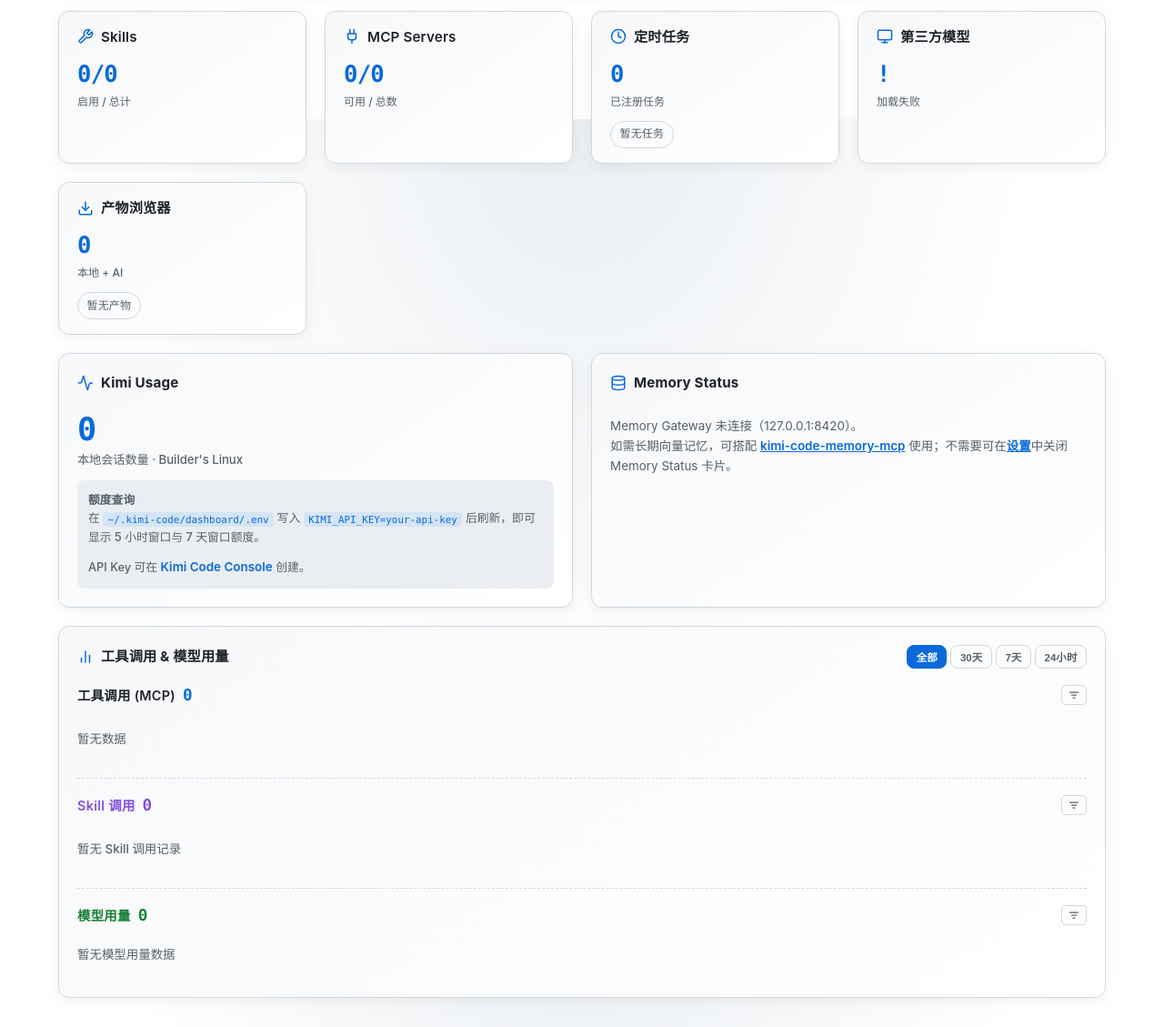
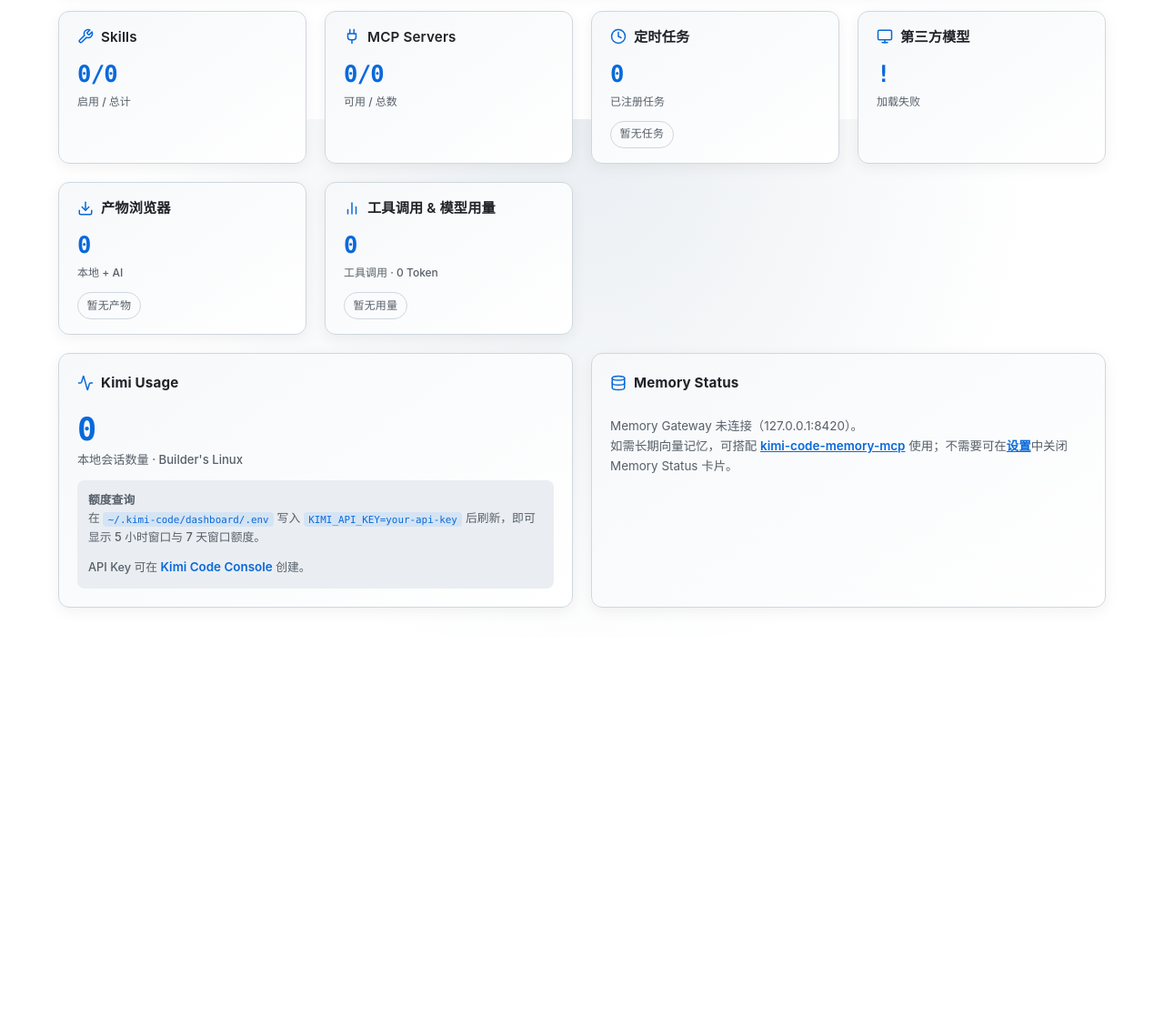
Before and after one commit to perinchiang/kimi-code-dashboard, a Flask app: page / in a window 1280 px wide. Shown: the part 669-1798 px from the top of the page at 91% size. After the commit the page ends 1338 px from the top, so only its background shows below. Run offline with Flask 3, Linux system fonts and the light colour scheme; data that the repository does not hold is empty.

Commit message:
feat: 恢复 Skill 调用次数、Tool Model 详情页等改动

```diff
--- a/routes/skills.py
+++ b/routes/skills.py
@@ -12,6 +12,8 @@ from flask import Blueprint, jsonify, request
 
 from config import AGENTS_DIR, SKILL_LOCK, log
 from services.helpers import parse_skill_frontmatter, safe_json_load
+from services.wire_parser import get_tool_usage
+from services.wire_parser import get_tool_usage
 
 bp = Blueprint("skills", __name__)
 
@@ -55,7 +57,7 @@ def _save_lock(lock: dict) -> bool:
         return False
 
 
-def _skill_info(skill_id: str, meta: dict) -> dict:
+def _skill_info(skill_id: str, meta: dict, call_count: int = 0) -> dict:
     skill_path = AGENTS_DIR / meta.get("skillPath", f"skills/{skill_id}/SKILL.md")
     if not skill_path.exists():
         skill_path = AGENTS_DIR / "skills" / skill_id / "SKILL.md"
@@ -73,6 +75,7 @@ def _skill_info(skill_id: str, meta: dict) -> dict:
         "sourceUrl": meta.get("sourceUrl", ""),
         "installedAt": meta.get("installedAt", ""),
         "local": local,
+        "callCount": call_count,
     }
 
 
@@ -82,15 +85,23 @@ def api_skills():
     skills = []
     disabled_ids = set()
 
+    # Skill call counts from wire.jsonl (all-time total)
+    try:
+        tool_usage = get_tool_usage()
+        skill_counts = {item["name"]: item["count"] for item in tool_usage.get("skills", [])}
+    except Exception as e:
+        log.warning("Failed to load skill usage for /api/skills: %s", e)
+        skill_counts = {}
+
     # Enabled skills from lock file
     for skill_id, meta in lock.get("skills", {}).items():
-        info = _skill_info(skill_id, meta)
+        info = _skill_info(skill_id, meta, skill_counts.get(skill_id, 0))
         info["enabled"] = True
         skills.append(info)
 
     # Disabled skills from lock file
     for skill_id, meta in lock.get("disabled", {}).items():
-        info = _skill_info(skill_id, meta)
+        info = _skill_info(skill_id, meta, skill_counts.get(skill_id, 0))
         info["enabled"] = False
         skills.append(info)
         disabled_ids.add(skill_id)
@@ -112,6 +123,7 @@ def api_skills():
                         "installedAt": "",
                         "local": True,
                         "enabled": True,
+                        "callCount": skill_counts.get(skill_dir.name, 0),
                     })
 
     skills.sort(key=lambda s: s["name"].lower())
--- a/static/css/style.css
+++ b/static/css/style.css
@@ -1124,6 +1124,14 @@ main { max-width: 1200px; margin: 0 auto; padding: 1rem 1.5rem 2rem; }
 .seg-stats { margin-left: auto; padding-right: 0.4rem; font-size: 0.78rem; font-weight: 450; color: var(--text-secondary); }
 .seg-stats strong { color: var(--text); font-family: var(--mono); }
 .seg-divider { width: 1px; align-self: stretch; margin: 0.2rem 0.15rem; background: var(--border); flex-shrink: 0; }
+.seg-sort-select {
+    background: var(--bg-tertiary); color: var(--text-secondary); border: 1px solid var(--border);
+    border-radius: calc(var(--radius-sm) - 2px); padding: 0 0.5rem; font-size: 0.75rem; font-weight: 500;
+    height: 1.7rem; line-height: 1.7rem; cursor: pointer; outline: none;
+    margin-left: 0.25rem; flex-shrink: 0;
+}
+.seg-sort-select:hover { border-color: var(--text-tertiary); color: var(--text); }
+.seg-sort-select:focus { border-color: var(--accent); }
 
 .skill-grid, .mcp-grid { display: grid; grid-template-columns: repeat(auto-fill, minmax(300px, 1fr)); gap: 1rem; margin-top: 0.5rem; }
 .skill-card, .mcp-card {
@@ -1144,6 +1152,7 @@ main { max-width: 1200px; margin: 0 auto; padding: 1rem 1.5rem 2rem; }
 }
 .skill-card-meta, .mcp-card-meta { font-size: 0.73rem; color: var(--text-tertiary); font-family: var(--sans); font-weight: 450; line-height: 1.6; }
 .skill-card-meta .label, .mcp-card-meta .label { color: var(--text-secondary); font-weight: 500; }
+.skill-call-count { color: var(--text-secondary); font-weight: 500; }
 .mcp-card-command {
     margin-top: 0.5rem; padding: 0.45rem 0.6rem; background: var(--bg); border: 1px solid var(--border);
     border-radius: var(--radius-sm); font-family: var(--mono); font-size: 0.72rem; color: var(--text-secondary);
--- a/templates/index.html
+++ b/templates/index.html
@@ -19,7 +19,7 @@
         } catch (e) {}
     })();
     </script>
-    <link rel="stylesheet" href="/static/css/style.css?v=45">
+    <link rel="stylesheet" href="/static/css/style.css?v=49">
 </head>
 <body>
     <header>
@@ -165,6 +165,17 @@
                     </div>
                     <div id="artifactsMiniStatus" class="tasks-mini-status"></div>
                 </a>
+                <a href="#/tool-model" class="mini-card" id="toolModelMiniCard">
+                    <div class="mini-card-header">
+                        <svg viewBox="0 0 24 24" fill="none" stroke="currentColor" stroke-width="2" stroke-linecap="round" stroke-linejoin="round"><line x1="18" y1="20" x2="18" y2="10"/><line x1="12" y1="20" x2="12" y2="4"/><line x1="6" y1="20" x2="6" y2="14"/></svg>
+                        工具调用 & 模型用量
+                    </div>
+                    <div class="mini-card-right">
+                        <span class="metric" id="toolModelMiniMetric"><div class="skeleton sk-metric"></div></span>
+                        <span class="metric-label" id="toolModelMiniLabel">加载中</span>
+                    </div>
+                    <div id="toolModelMiniStatus" class="tasks-mini-status"></div>
+                </a>
             </div>
 
             <!-- Kimi Usage -->
@@ -188,51 +199,6 @@
                 <div id="memoryTooltip" class="chart-tooltip"></div>
             </section>
 
-            <!-- Tool + Model Usage -->
-            <section id="section-tool-model" class="card" style="grid-column: 1 / -1; animation-delay: 0.4s;">
-                <h2>
-                    <svg viewBox="0 0 24 24" fill="none" stroke="currentColor" stroke-width="2" stroke-linecap="round" stroke-linejoin="round"><line x1="18" y1="20" x2="18" y2="10"/><line x1="12" y1="20" x2="12" y2="4"/><line x1="6" y1="20" x2="6" y2="14"/></svg>
-                    工具调用 & 模型用量
-                    <div class="lb-window-tabs" id="lbWindowTabs">
-                        <button class="lb-window-tab active" data-window="all" onclick="setLbWindow('all')">全部</button>
-                        <button class="lb-window-tab" data-window="30d" onclick="setLbWindow('30d')">30天</button>
-                        <button class="lb-window-tab" data-window="7d" onclick="setLbWindow('7d')">7天</button>
-                        <button class="lb-window-tab" data-window="24h" onclick="setLbWindow('24h')">24小时</button>
-                    </div>
-                </h2>
-                <div class="lb-section">
-                    <div class="lb-subheader">
-                        <span class="lb-title">工具调用 (MCP)</span>
-                        <span class="lb-total" id="toolCallTotal">-</span>
-                        <button class="lb-sort-btn" id="sortToolBtn" onclick="toggleSort('tool')" title="切换排序">
-                            <svg width="12" height="12" viewBox="0 0 24 24" fill="none" stroke="currentColor" stroke-width="2.5" stroke-linecap="round" stroke-linejoin="round"><path d="M3 6h18"/><path d="M7 12h10"/><path d="M10 18h4"/></svg>
-                        </button>
-                    </div>
-                    <div id="toolUsageList" class="leaderboard"></div>
-                </div>
-                <div class="lb-section">
-                    <div class="lb-subheader">
-                        <span class="lb-title lb-title-skill">Skill 调用</span>
-                        <span class="lb-total lb-total-skill" id="skillCallTotal">-</span>
-                        <button class="lb-sort-btn" id="sortSkillBtn" onclick="toggleSort('skill')" title="切换排序">
-                            <svg width="12" height="12" viewBox="0 0 24 24" fill="none" stroke="currentColor" stroke-width="2.5" stroke-linecap="round" stroke-linejoin="round"><path d="M3 6h18"/><path d="M7 12h10"/><path d="M10 18h4"/></svg>
-                        </button>
-                    </div>
-                    <div id="skillUsageList" class="leaderboard"></div>
-                </div>
-                <div class="lb-section">
-                    <div class="lb-subheader">
-                        <span class="lb-title lb-title-model">模型用量</span>
-                        <span class="lb-total lb-total-model" id="modelTotalCalls">-</span>
-                        <button class="lb-sort-btn" id="sortModelBtn" onclick="toggleSort('model')" title="切换排序">
-                            <svg width="12" height="12" viewBox="0 0 24 24" fill="none" stroke="currentColor" stroke-width="2.5" stroke-linecap="round" stroke-linejoin="round"><path d="M3 6h18"/><path d="M7 12h10"/><path d="M10 18h4"/></svg>
-                        </button>
-                    </div>
-                    <div id="modelChart"></div>
-                    <div id="modelTooltip" class="chart-tooltip"></div>
-                </div>
-            </section>
-
         </div>
     </main>
 
@@ -251,6 +217,11 @@
             <button class="seg-item" data-status="enabled" onclick="setSkillStatusFilter('enabled')">已启用</button>
             <button class="seg-item" data-status="disabled" onclick="setSkillStatusFilter('disabled')">未启用</button>
             <span class="seg-stats" id="skillsDetailStats"></span>
+            <select id="skillSortSelect" class="seg-sort-select" onchange="setSkillSort(this.value)" title="排序方式">
+                <option value="name">名称</option>
+                <option value="calls-desc">调用次数（多→少）</option>
+                <option value="calls-asc">调用次数（少→多）</option>
+            </select>
         </div>
         <div id="skillsDetailList" class="detail-list"></div>
     </div>
@@ -297,6 +268,49 @@
                 <div id="modelsList" class="config-list"></div>
             </section>
         </div>
+    </div>
+
+    <div id="view-tool-model" class="detail-page" style="display:none">
+        <div class="detail-header">
+            <a href="#/" class="back-btn"><svg width="14" height="14" viewBox="0 0 24 24" fill="none" stroke="currentColor" stroke-width="2.5" stroke-linecap="round" stroke-linejoin="round"><line x1="19" y1="12" x2="5" y2="12"/><polyline points="12 19 5 12 12 5"/></svg>返回</a>
+            <h2>
+                <svg viewBox="0 0 24 24" fill="none" stroke="currentColor" stroke-width="2" stroke-linecap="round" stroke-linejoin="round"><line x1="18" y1="20" x2="18" y2="10"/><line x1="12" y1="20" x2="12" y2="4"/><line x1="6" y1="20" x2="6" y2="14"/></svg>
+                工具调用 & 模型用量
+            </h2>
+        </div>
+        <section class="card" style="animation-delay: 0s;">
+            <div class="lb-section">
+                <div class="lb-subheader">
+                    <span class="lb-title">工具调用 (MCP)</span>
+                    <span class="lb-total" id="toolCallTotalDetail">-</span>
+                    <button class="lb-sort-btn" id="sortToolBtnDetail" onclick="toggleSort('tool')" title="切换排序">
+                        <svg width="12" height="12" viewBox="0 0 24 24" fill="none" stroke="currentColor" stroke-width="2.5" stroke-linecap="round" stroke-linejoin="round"><path d="M3 6h18"/><path d="M7 12h10"/><path d="M10 18h4"/></svg>
+                    </button>
+                </div>
+                <div id="toolUsageListDetail" class="leaderboard"></div>
+            </div>
+            <div class="lb-section">
+                <div class="lb-subheader">
+                    <span class="lb-title lb-title-skill">Skill 调用</span>
+                    <span class="lb-total lb-total-skill" id="skillCallTotalDetail">-</span>
+                    <button class="lb-sort-btn" id="sortSkillBtnDetail" onclick="toggleSort('skill')" title="切换排序">
+                        <svg width="12" height="12" viewBox="0 0 24 24" fill="none" stroke="currentColor" stroke-width="2.5" stroke-linecap="round" stroke-linejoin="round"><path d="M3 6h18"/><path d="M7 12h10"/><path d="M10 18h4"/></svg>
+                    </button>
+                </div>
+                <div id="skillUsageListDetail" class="leaderboard"></div>
+            </div>
+            <div class="lb-section">
+                <div class="lb-subheader">
+                    <span class="lb-title lb-title-model">模型用量</span>
+                    <span class="lb-total lb-total-model" id="modelTotalCallsDetail">-</span>
+                    <button class="lb-sort-btn" id="sortModelBtnDetail" onclick="toggleSort('model')" title="切换排序">
+                        <svg width="12" height="12" viewBox="0 0 24 24" fill="none" stroke="currentColor" stroke-width="2.5" stroke-linecap="round" stroke-linejoin="round"><path d="M3 6h18"/><path d="M7 12h10"/><path d="M10 18h4"/></svg>
+                    </button>
+                </div>
+                <div id="modelChartDetail"></div>
+                <div id="modelTooltipDetail" class="chart-tooltip"></div>
+            </div>
+        </section>
     </div>
 
     <div id="view-settings" class="detail-page" style="display:none">
@@ -621,6 +635,6 @@
     </div>
 
     <script src="/static/js/charts.js?v=12"></script>
-    <script src="/static/js/app.js?v=71"></script>
+    <script src="/static/js/app.js?v=75"></script>
 </body>
 </html>
```
Also changed, not shown: static/js/app.js.
